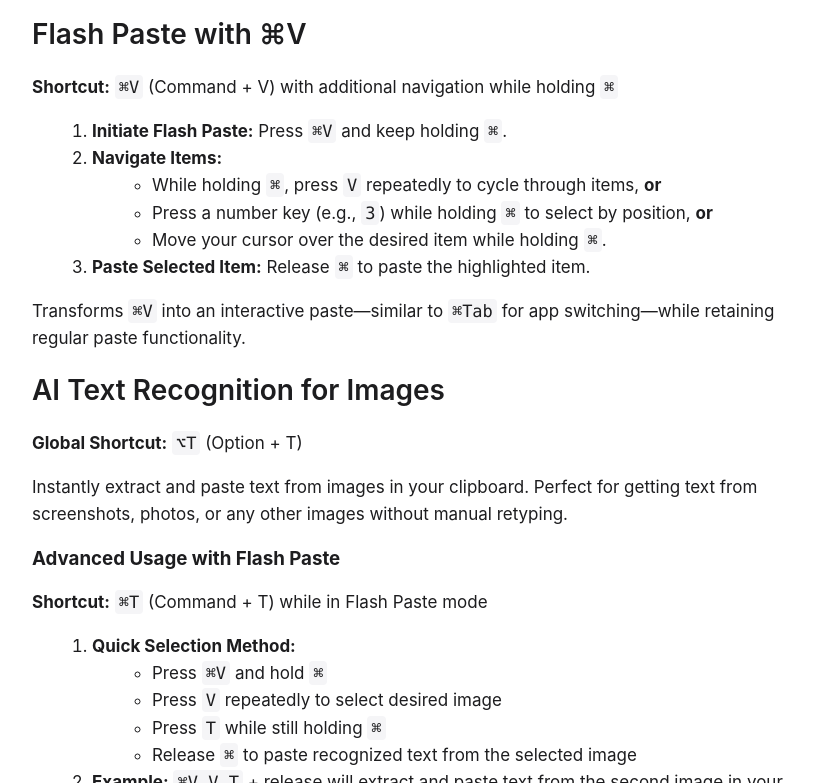
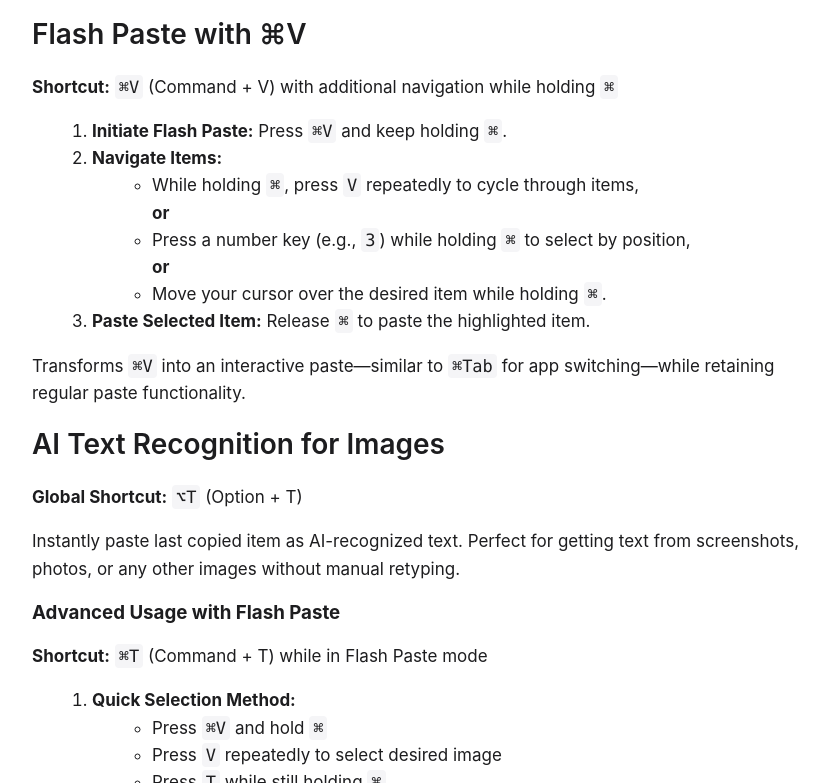
Before and after one commit to HyperfocusDisordered/ClipboardX-webpage, a plain HTML site: page user-guide.html in a window 1280 px wide. Shown: the part 519-1302 px from the top of the page, without its empty margins (208-1037 px from the left). Drawn offline with Linux system fonts and the light colour scheme.

Commit message:
Update user-guide.html

```diff
--- a/user-guide.html
+++ b/user-guide.html
@@ -134,13 +134,15 @@
     <p><strong>Shortcut:</strong> <code>⌘V</code> (Command + V) with additional navigation while holding <code>⌘</code></p>
     <ol>
       <li><strong>Initiate Flash Paste:</strong> Press <code>⌘V</code> and keep holding <code>⌘</code>.</li>
-      <li><strong>Navigate Items:</strong>
-        <ul>
-          <li>While holding <code>⌘</code>, press <code>V</code> repeatedly to cycle through items, <strong>or</strong></li>
-          <li>Press a number key (e.g., <code>3</code>) while holding <code>⌘</code> to select by position, <strong>or</strong></li>
-          <li>Move your cursor over the desired item while holding <code>⌘</code>.</li>
-        </ul>
-      </li>
+    <li><strong>Navigate Items:</strong>
+    <ul>
+        <li>While holding <code>⌘</code>, press <code>V</code> repeatedly to cycle through items,</li>
+        <strong>or</strong>
+        <li>Press a number key (e.g., <code>3</code>) while holding <code>⌘</code> to select by position,</li>
+        <strong>or</strong>
+        <li>Move your cursor over the desired item while holding <code>⌘</code>.</li>
+    </ul>
+</li>
       <li><strong>Paste Selected Item:</strong> Release <code>⌘</code> to paste the highlighted item.</li>
     </ol>
     <p>Transforms <code>⌘V</code> into an interactive paste—similar to <code>⌘Tab</code> for app switching—while retaining regular paste functionality.</p>
@@ -148,7 +150,7 @@
   <section id="ai-text-recognition">
     <h2>AI Text Recognition for Images</h2>
     <p><strong>Global Shortcut:</strong> <code>⌥T</code> (Option + T)</p>
-    <p>Instantly extract and paste text from images in your clipboard. Perfect for getting text from screenshots, photos, or any other images without manual retyping.</p>
+    <p>Instantly paste last copied item as AI-recognized text. Perfect for getting text from screenshots, photos, or any other images without manual retyping.</p>
     <h3>Advanced Usage with Flash Paste</h3>
     <p><strong>Shortcut:</strong> <code>⌘T</code> (Command + T) while in Flash Paste mode</p>
     <ol>
```
